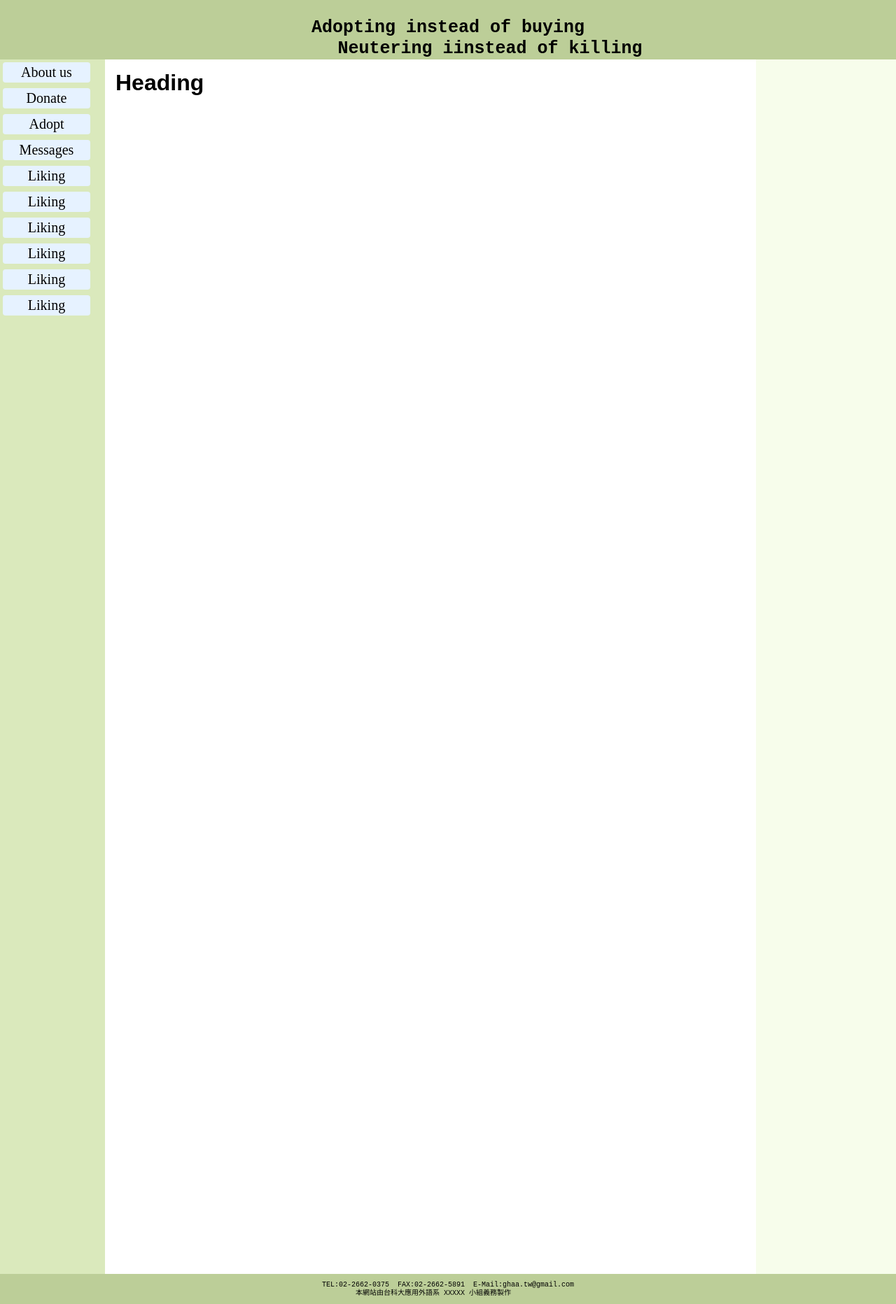
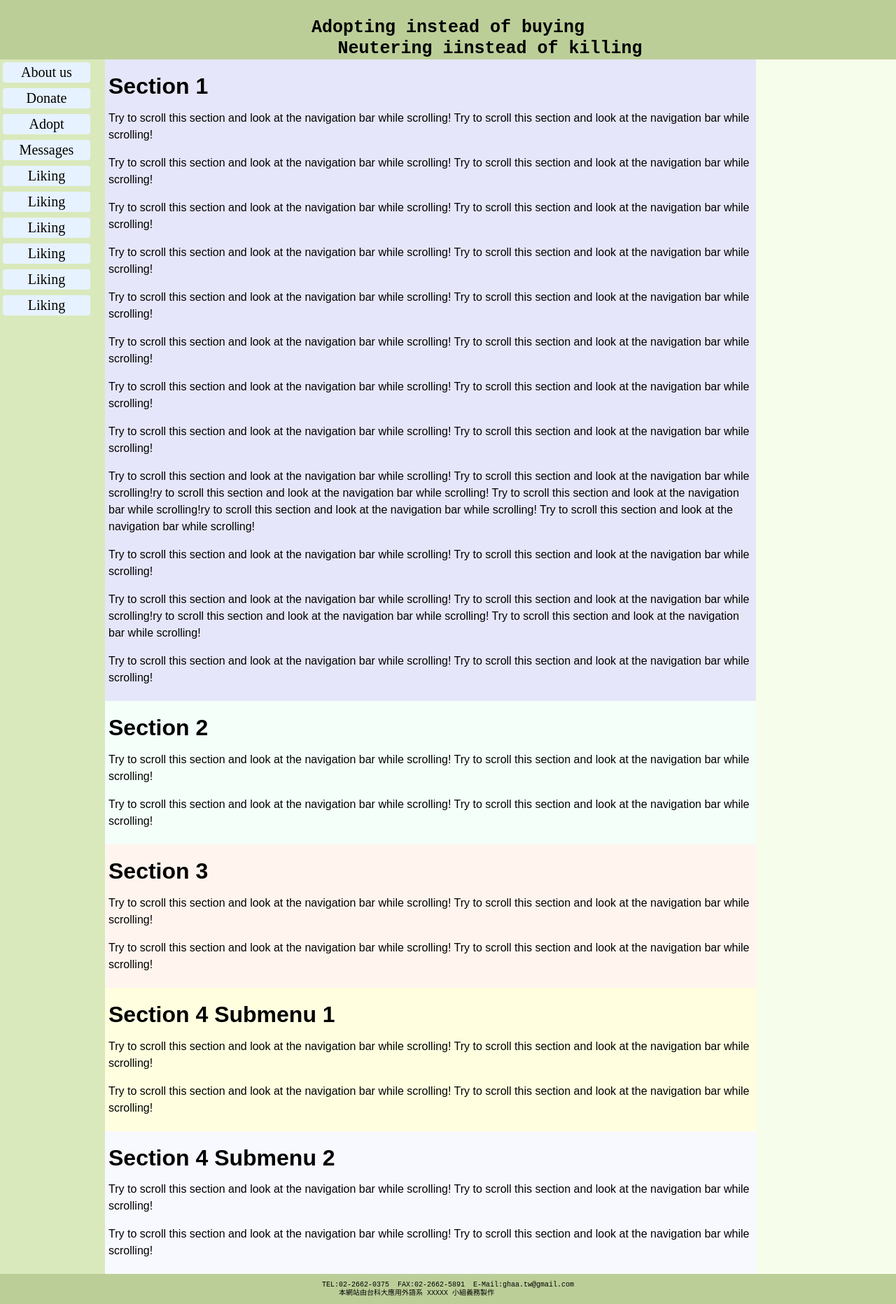
Before and after one commit to ppeennyy/dogcat, a Django app: page / in a window 1280 px wide. Shown: the whole page at 70% size. Run offline with Django 3.2, Linux system fonts and the light colour scheme.

Commit message:
create background in main

```diff
--- a/mysite/templates/index.html
+++ b/mysite/templates/index.html
@@ -3,6 +3,13 @@
   <head>
     <meta http-equiv="Content-Type" content="text/html; charset=utf-8">
     <style type="text/css">
+    /*background*/
+    #section1 {padding:5px;height:100%;color: #000; background-color: #E6E6FA;}
+    #section2 {padding:5px;height:100%;color: #000; background-color: #f5fffa;}
+    #section3 {padding:5px;height:100%;color: #000; background-color: #fff5ee;}
+    #section41 {padding:5px;height:100%;color: #000; background-color: #ffffe0;}
+    #section42 {padding:5px;height:100%;color: #000; background-color: #f8f8ff;}
+    /*button*/
     .button {
     border-radius: 4px;
     background-color: #e6f2ff;
@@ -38,6 +45,7 @@
     opacity: 1;
     right: 0;
     }
+    /*frame*/
     body {
     margin: 0;
     padding: 0;
@@ -92,6 +100,7 @@
     overflow: auto; /* Scrollbars will appear on this frame only when there's enough content to require scrolling. To disable scrollbars, change to "hidden", or use "scroll" to enable permanent scrollbars */
     background: #F7FDEB;
     }
+    /*content*/
     .innertube {
     margin: 15px; /* Provides padding for the content */
     }
@@ -108,9 +117,6 @@
     font-weight: bolder;
     text-align: center;
     line-height: 1.2em;
-    }
-    p {
-    color: #555;
     }
     nav ul {
     list-style-type: none;
@@ -140,11 +146,37 @@
     </header>
 
     <main>
-    <div class="innertube">
-
-      <h1>Heading</h1>
-      <p></p>
-
+    <div>
+    <div id="section1" class="container-fluid">
+      <h1>Section 1</h1>
+      <p>Try to scroll this section and look at the navigation bar while scrolling! Try to scroll this section and look at the navigation bar while scrolling!</p>
+      <p>Try to scroll this section and look at the navigation bar while scrolling! Try to scroll this section and look at the navigation bar while scrolling!</p><p>Try to scroll this section and look at the navigation bar while scrolling! Try to scroll this section and look at the navigation bar while scrolling!</p><p>Try to scroll this section and look at the navigation bar while scrolling! Try to scroll this section and look at the navigation bar while scrolling!</p><p>Try to scroll this section and look at the navigation bar while scrolling! Try to scroll this section and look at the navigation bar while scrolling!</p><p>Try to scroll this section and look at the navigation bar while scrolling! Try to scroll this section and look at the navigation bar while scrolling!</p><p>Try to scroll this section and look at the navigation bar while scrolling! Try to scroll this section and look at the navigation bar while scrolling!</p><p>Try to scroll this section and look at the navigation bar while scrolling! Try to scroll this section and look at the navigation bar while scrolling!</p>
+      <p>Try to scroll this section and look at the navigation bar while scrolling! Try to scroll this section and look at the navigation bar while scrolling!ry to scroll this section and look at the navigation bar while scrolling! Try to scroll this section and look at the navigation bar while scrolling!ry to scroll this section and look at the navigation bar while scrolling! Try to scroll this section and look at the navigation bar while scrolling!</p>
+      <p>Try to scroll this section and look at the navigation bar while scrolling! Try to scroll this section and look at the navigation bar while scrolling!</p>
+      <p>Try to scroll this section and look at the navigation bar while scrolling! Try to scroll this section and look at the navigation bar while scrolling!ry to scroll this section and look at the navigation bar while scrolling! Try to scroll this section and look at the navigation bar while scrolling!</p>
+      <p>Try to scroll this section and look at the navigation bar while scrolling! Try to scroll this section and look at the navigation bar while scrolling!</p>
+    </div>
+    <div id="section2" class="container-fluid">
+      <h1>Section 2</h1>
+      <p>Try to scroll this section and look at the navigation bar while scrolling! Try to scroll this section and look at the navigation bar while scrolling!</p>
+      <p>Try to scroll this section and look at the navigation bar while scrolling! Try to scroll this section and look at the navigation bar while scrolling!</p>
+    </div>
+    <div id="section3" class="container-fluid">
+      <h1>Section 3</h1>
+      <p>Try to scroll this section and look at the navigation bar while scrolling! Try to scroll this section and look at the navigation bar while scrolling!</p>
+      <p>Try to scroll this section and look at the navigation bar while scrolling! Try to scroll this section and look at the navigation bar while scrolling!</p>
+    </div>
+    <div id="section41" class="container-fluid">
+      <h1>Section 4 Submenu 1</h1>
+      <p>Try to scroll this section and look at the navigation bar while scrolling! Try to scroll this section and look at the navigation bar while scrolling!</p>
+      <p>Try to scroll this section and look at the navigation bar while scrolling! Try to scroll this section and look at the navigation bar while scrolling!</p>
+    </div>
+    <div id="section42" class="container-fluid">
+      <h1>Section 4 Submenu 2</h1>
+      <p>Try to scroll this section and look at the navigation bar while scrolling! Try to scroll this section and look at the navigation bar while scrolling!</p>
+      <p>Try to scroll this section and look at the navigation bar while scrolling! Try to scroll this section and look at the navigation bar while scrolling!</p>
+    </div>
+  </div>
 </div>
 </main>
 <nav id="left">
@@ -164,13 +196,11 @@
     <p></p>
   </div>
 </div>
-
 <footer id="footer">
   <div class="innerfooter">
                                     <pre>TEL:02-2662-0375  FAX:02-2662-5891  E-Mail:ghaa.tw@gmail.com
     本網站由台科大應用外語系 XXXXX 小組義務製作 </pre>
   </div>
 </footer>
-
 </body>
 </html>
```
Lines whose indentation alone changed are shown as unchanged.
